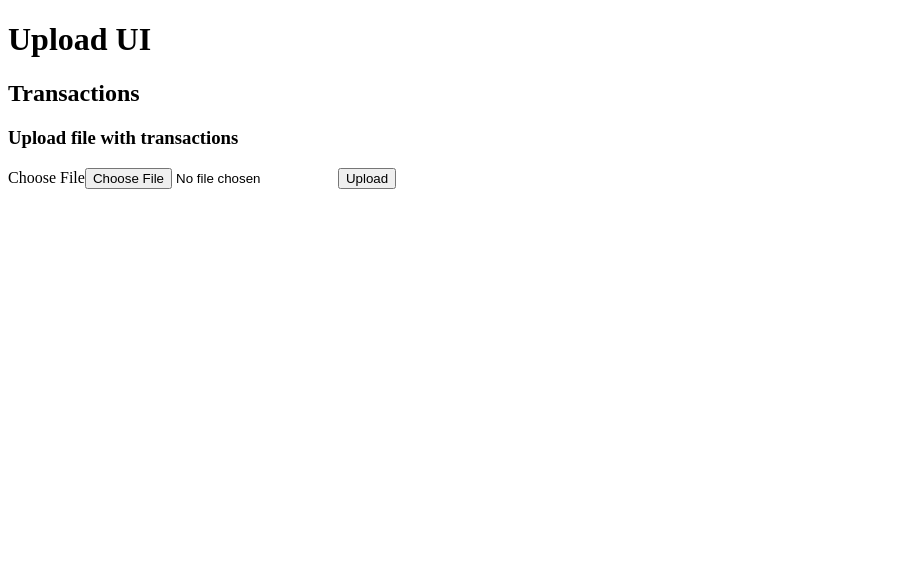
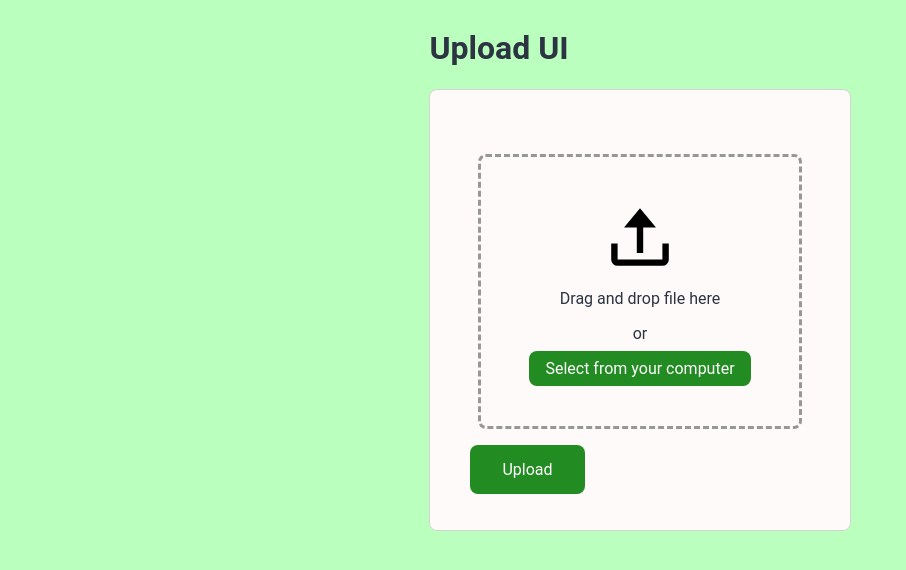
Before and after one commit to binarek/demo-file-upload, an Angular app in the folder upload-ui/: page / in a window 1280 px wide. Shown: the top 570 px of the page, without its empty margins (0-906 px from the left). Built offline with nearby package versions, Linux system fonts and the light colour scheme.

Commit message:
Angular app - some CSS and Drag&Drop

```diff
--- a/upload-ui/src/app/app.component.html
+++ b/upload-ui/src/app/app.component.html
@@ -1,2 +1,2 @@
 <h1>Upload UI</h1>
-<app-transactions></app-transactions>
+<app-transactions-upload></app-transactions-upload>
--- a/upload-ui/src/app/app.module.ts
+++ b/upload-ui/src/app/app.module.ts
@@ -4,14 +4,14 @@ import { FormsModule } from '@angular/forms';
 import { NgModule } from '@angular/core';
 
 import { AppComponent } from './app.component';
-import { TransactionsComponent } from './transactions/transactions.component';
 import { TransactionsUploadComponent } from './transactions-upload/transactions-upload.component';
+import { DragAndDropDirective } from './drag-and-drop/drag-and-drop.directive';
 
 @NgModule({
   declarations: [
     AppComponent,
-    TransactionsComponent,
     TransactionsUploadComponent,
+    DragAndDropDirective,
   ],
   imports: [
     BrowserModule,
--- /dev/null
+++ b/upload-ui/src/app/drag-and-drop/drag-and-drop.directive.ts
@@ -0,0 +1,51 @@
+import {Directive, EventEmitter, HostBinding, HostListener, Output} from '@angular/core';
+
+@Directive({
+  selector: '[appDragAndDrop]'
+})
+export class DragAndDropDirective {
+
+  constructor() {
+  }
+
+  @HostBinding('class.drag-over')
+  fileOver = false;
+
+  @Output()
+  fileDropped = new EventEmitter<FileList>();
+
+  @HostListener('dragover', ['$event'])
+  onDragOver(event: Event) {
+    DragAndDropDirective.disableEvent(event);
+    this.fileOver = true;
+  }
+
+  @HostListener('dragleave', ['$event'])
+  onDragLeave(event: Event) {
+    DragAndDropDirective.disableEvent(event);
+    this.fileOver = false;
+  }
+
+  @HostListener('drop', ['$event'])
+  onDrop(event: DragEvent) {
+    DragAndDropDirective.disableEvent(event);
+    this.fileOver = false;
+
+    const files = DragAndDropDirective.getFiles(event);
+    if (files && files.length > 0) {
+      this.fileDropped.emit(files);
+    }
+  }
+
+  private static disableEvent(event: Event) {
+    event.preventDefault();
+    event.stopPropagation();
+  }
+
+  private static getFiles(event: DragEvent): FileList | null {
+    if (event.dataTransfer) {
+      return event.dataTransfer.files;
+    }
+    return null;
+  }
+}
--- a/upload-ui/src/app/transactions-upload/transactions-upload.component.html
+++ b/upload-ui/src/app/transactions-upload/transactions-upload.component.html
@@ -1,16 +1,31 @@
 <div class="container">
-    <h3>Upload file with transactions</h3>
-    <label for="upload-transactions-input">Choose File</label>
+  <div class="drop-container" appDragAndDrop (fileDropped)="selectFile($event)">
+    <img src="assets/icon_upload.svg" height="64px" alt=""/>
+    <p>Drag and drop file here</p>
+    <p>or</p>
+    <label for="upload-transactions-input">Select from your computer</label>
     <input type="file"
            id="upload-transactions-input"
-           (change)="selectFile($event)" />
+           (change)="selectFile($any($event).target?.files)"/>
+  </div>
+  <div *ngIf="fileToUpload" class="file-info-container">
+    <img src="assets/icon_file.svg" height="48px" alt=""/>
+    <div class="file-info">
+      <span>{{fileToUpload.name}}</span>
+      <span>Size: {{fileToUpload.size}}</span>
+      <div class="progress" [style.width]="progress + '%'">
+      </div>
+    </div>
+  </div>
+  <div>
     <button (click)="upload()">Upload</button>
     <ul *ngIf="uploadMessages && uploadMessages.length > 0">
-        <li *ngFor="let msg of uploadMessages">
-            <span>{{msg.lineNumber}}</span>
-            <ul>
-                <li *ngFor="let i of msg.errors">{{i}}</li>
-            </ul>
-        </li>
+      <li *ngFor="let msg of uploadMessages">
+        <span>Line number: {{msg.lineNumber}}</span>
+        <ul>
+          <li *ngFor="let i of msg.errors">{{i}}</li>
+        </ul>
+      </li>
     </ul>
+  </div>
 </div>
--- a/upload-ui/src/app/transactions-upload/transactions-upload.component.scss
+++ b/upload-ui/src/app/transactions-upload/transactions-upload.component.scss
@@ -1,3 +1,41 @@
-label {
-    cursor: pointer;
+.container {
+  display: flex;
+  flex-direction: column;
 }
+
+.drop-container {
+  border: dashed 3px #979797;
+  border-radius: 8px;
+  padding: 3rem;
+  margin: 16px 8px;
+  text-align: center;
+
+  &.drag-over {
+    background-color: lightyellow;
+    border-color: black;
+  }
+
+  label {
+    color: white;
+    background-color: forestgreen;
+    padding: 8px 16px;
+    border-radius: 8px;
+  }
+}
+
+.file-info-container {
+  display: flex;
+  flex-direction: row;
+}
+
+.file-info {
+  display: flex;
+  flex-direction: column;
+  width: 100%;
+}
+
+.progress {
+  height: 7px;
+  border-radius: 4px;
+  background-color: lightgreen;
+}
--- a/upload-ui/src/app/transactions-upload/transactions-upload.component.ts
+++ b/upload-ui/src/app/transactions-upload/transactions-upload.component.ts
@@ -15,18 +15,15 @@ export class TransactionsUploadComponent implements OnInit {
 
   progress: number = 0;
   uploadMessages: TransactionsUploadError[] = [];
-
-  private fileToUpload: File | null = null;
+  fileToUpload: File | null = null;
 
   ngOnInit(): void {
   }
 
-  selectFile(event: Event) {
-    this.resetUpload();
-
-    const target = event.target as HTMLInputElement;
-    if (target.files) {
-      this.fileToUpload = target.files[0];
+  selectFile(files: FileList | null) {
+    if (files && files.length > 0) {
+      this.resetUpload();
+      this.fileToUpload = files[0];
     }
   }
 
--- a/upload-ui/src/app/transactions/transactions.component.html
+++ /dev/null
@@ -1,2 +0,0 @@
-<h2>Transactions</h2>
-<app-transactions-upload></app-transactions-upload>
--- a/upload-ui/src/app/transactions/transactions.component.ts
+++ /dev/null
@@ -1,15 +0,0 @@
-import { Component, OnInit } from '@angular/core';
-
-@Component({
-  selector: 'app-transactions',
-  templateUrl: './transactions.component.html',
-  styleUrls: ['./transactions.component.scss']
-})
-export class TransactionsComponent implements OnInit {
-
-  constructor() { }
-
-  ngOnInit(): void {
-  }
-
-}
--- a/upload-ui/src/styles.scss
+++ b/upload-ui/src/styles.scss
@@ -1 +1,52 @@
-/* You can add global styles to this file, and also import other style files */
+* {
+  font-family: 'Roboto', Arial, sans-serif;
+  color: rgb(44, 51, 65);
+  //box-sizing: border-box;
+  //-webkit-font-smoothing: antialiased;
+  //-moz-osx-font-smoothing: grayscale;
+}
+
+body {
+  display: flex;
+  flex-direction: column;
+  align-items: center;
+  background-color: #baffbd;
+}
+
+input {
+  &[type="file"] {
+    display: none;
+  }
+}
+
+label {
+  &:hover {
+    cursor: pointer;
+  }
+}
+
+button {
+  color: white;
+  background-color: forestgreen; //#4CAF50; /* Green */
+  border: none;
+  border-radius: 8px;
+  padding: 15px 32px;
+  text-align: center;
+  text-decoration: none;
+  display: inline-block;
+  font-size: 16px;
+
+  &:hover {
+    cursor: pointer;
+  }
+}
+
+.container {
+
+  background-color: snow;
+  border-radius: 8px;
+  border: 1px solid lightgrey;
+
+  box-sizing: inherit;
+  padding: 48px 40px 36px;
+}
```
Also changed, not shown: upload-ui/src/app/transactions/transactions.component.scss (deleted), upload-ui/src/assets/icon_file.svg (added), upload-ui/src/assets/icon_upload.svg (added).
